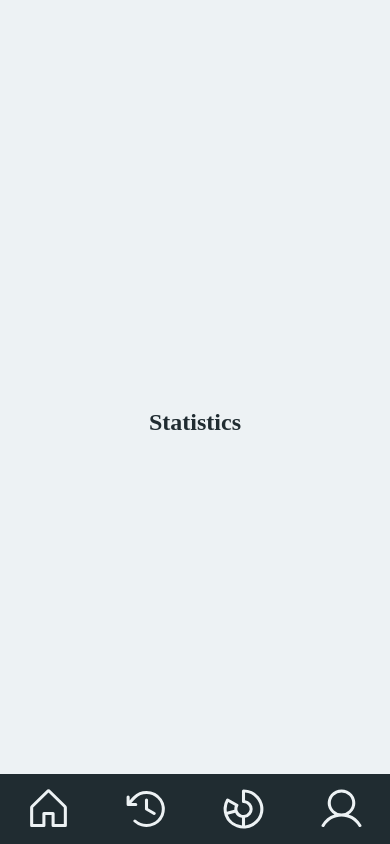
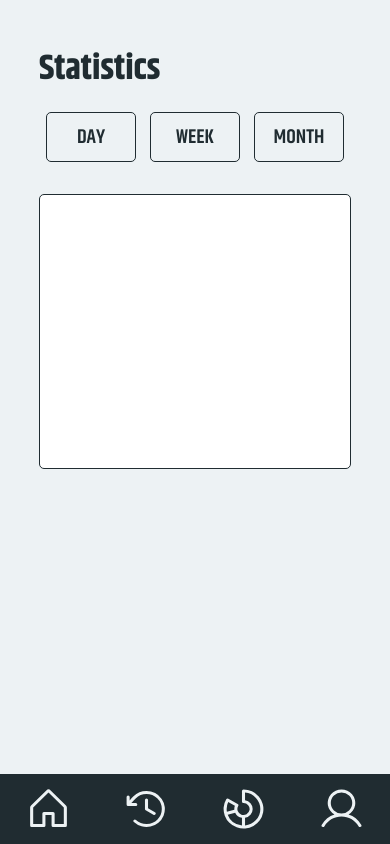
Before and after one commit to vickyfrosties/StatMind, a React (Vite) app: page /statistics in a window 390 px wide. Built offline with nearby package versions, Linux system fonts and the light colour scheme.

Commit message:
Design History, Statistics & Profile set ✅

```diff
--- /dev/null
+++ b/fonts.modules.css
@@ -0,0 +1,3 @@
+@import url("https://fonts.googleapis.com/css2?family=Khand:wght@300;400;500;600;700&display=swap");
+
+@import url("https://fonts.googleapis.com/css2?family=Overpass:ital,wght@0,100..900;1,100..900&display=swap");
--- /dev/null
+++ b/src/Components/HistoryPage/History.module.css
@@ -0,0 +1,51 @@
+* {
+    margin: 0;
+    padding: 0;
+    box-sizing: border-box;
+}
+
+body {
+    width: 100%;
+    min-height: 100vh;
+}
+
+@media (min-width: 390px) and (max-width: 550px) {
+    .main_section {
+        /* border: 2px solid red; */
+        width: 80vw;
+        height: 90vh;
+        /* min-height: 80vh; */
+        display: flex;
+        flex-direction: column;
+        /* justify-content: space-around; */
+
+        .title {
+            font-family: "Khand", sans-serif;
+            font-size: 35px;
+            margin-bottom: 1rem;
+        }
+
+        .buttons_container {
+            width: 100%;
+            display: flex;
+            justify-content: space-around;
+
+            button {
+                border: 1px solid #202C31;
+                border-radius: 5px;
+                background-color: #EDF2F4;
+                width: 90px;
+                height: 50px;
+                color: #202C31;
+                font-family: "Khand", sans-serif;
+                font-size: 20px;
+                font-weight: 600;
+            }
+        }
+    }
+
+    .snd_section {
+        width: 100%;
+        border: 1px solid blue;
+    }
+}
--- a/src/Components/HistoryPage/HistoryPage.jsx
+++ b/src/Components/HistoryPage/HistoryPage.jsx
@@ -1,10 +1,30 @@
 import MainMenu from "../../Containers/Menu/MainMenu";
+import "/fonts.modules.css";
+import styles from "./History.module.css";
 
 const HistoryPage = () => {
+  const handleClick = (e) => {
+    const value = e.target.value;
+    console.log(value);
+  };
 
   return (
     <>
-      <h2>History</h2>
+      <section className={styles.main_section}>
+        <h2 className={styles.title}>History</h2>
+        <div className={styles.buttons_container}>
+          <button value={"DAY"} onClick={handleClick}>DAY</button>
+          <button value={"WEEK"} onClick={handleClick}>WEEK</button>
+          <button value={"MONTH"} onClick={handleClick}>MONTH</button>
+        </div>
+
+        <section className={styles.snd_section}>
+          <div>
+            dqsdqsd
+          </div>
+        </section>
+
+      </section>
       <MainMenu />
     </>
   );
--- a/src/Components/Profile/Profile.jsx
+++ b/src/Components/Profile/Profile.jsx
@@ -1,11 +1,23 @@
 import MainMenu from "../../Containers/Menu/MainMenu";
+import styles from "./Profile.module.css";
+import "/fonts.modules.css";
 
 const Profile = () => {
 
   return (
     <>
-      <img src="/Icons/user.svg" alt="Profile Icon" />
-      <p>Mhalla Sounia</p>
+      <section className={styles.section}>
+        <div className={styles.infos}>
+          <div className={styles.first_block}>
+            <svg xmlns="http://www.w3.org/2000/svg" width="72" height="72" fill="#202C31" viewBox="0 0 256 256"><path d="M128,24A104,104,0,1,0,232,128,104.11,104.11,0,0,0,128,24ZM74.08,197.5a64,64,0,0,1,107.84,0,87.83,87.83,0,0,1-107.84,0ZM96,120a32,32,0,1,1,32,32A32,32,0,0,1,96,120Zm97.76,66.41a79.66,79.66,0,0,0-36.06-28.75,48,48,0,1,0-59.4,0,79.66,79.66,0,0,0-36.06,28.75,88,88,0,1,1,131.52,0Z"></path>
+            </svg>
+            <h2>Sounia</h2>
+          </div>
+
+          <svg xmlns="http://www.w3.org/2000/svg" width="62" height="62" fill="#FDD012" viewBox="0 0 256 256"><path d="M128,24A104,104,0,1,0,232,128,104.11,104.11,0,0,0,128,24Zm0,192a88,88,0,1,1,88-88A88.1,88.1,0,0,1,128,216ZM80,108a12,12,0,1,1,12,12A12,12,0,0,1,80,108Zm96,0a12,12,0,1,1-12-12A12,12,0,0,1,176,108Zm-1.07,48c-10.29,17.79-27.4,28-46.93,28s-36.63-10.2-46.92-28a8,8,0,1,1,13.84-8c7.47,12.91,19.21,20,33.08,20s25.61-7.1,33.07-20a8,8,0,0,1,13.86,8Z"></path>
+          </svg>
+        </div>
+      </section>
       <MainMenu />
     </>
   );
--- /dev/null
+++ b/src/Components/Profile/Profile.module.css
@@ -0,0 +1,44 @@
+* {
+    margin: 0;
+    padding: 0;
+    box-sizing: border-box;
+}
+
+body {
+    width: 100%;
+    height: 100vh;
+}
+
+@media (min-width: 390px) and (max-width: 550px) {
+    .section {
+        border: 2px solid red;
+        width: 80vw;
+        height: 80vh;
+    }
+
+    .infos {
+        width: 100%;
+
+        /* height: 150px; */
+        display: flex;
+        justify-content: space-around;
+        align-items: center;
+
+        .first_block {
+            width: 90%;
+            display: flex;
+            justify-content: flex-start;
+            align-items: center;
+            padding: 10px;
+        }
+
+        h2 {
+            padding: 10px;
+            font-family: "Khand", sans-serif;
+            font-weight: 600;
+            font-size: 35px;
+
+        }
+    }
+
+}
--- a/src/Components/RegisterForm/RegisterForm.jsx
+++ b/src/Components/RegisterForm/RegisterForm.jsx
@@ -1,5 +1,6 @@
-import { Link } from "react-router-dom";
+import { Link, useNavigate } from "react-router-dom";
 import styles from "./RegisterForm.module.css";
+import "/fonts.modules.css";
 import { useState } from "react";
 import axios from "axios";
 
@@ -8,6 +9,8 @@ const RegisterForm = () => {
   const [username, setUsername] = useState("");
   const [email, setEmail] = useState("");
   const [password, setPassword] = useState("");
+  // const navigate = useNavigate();
+
 
   const handleSubmit = async (e) => {
     e.preventDefault();
@@ -41,9 +44,9 @@ const RegisterForm = () => {
           <p>▪ at least one capital letter</p>
         </div>
 
-        <Link to="/" className={styles.register_confirmed}>
-          <button onClick={handleSubmit} type="submit">Register</button>
-        </Link>
+        {/* <Link to="/" className={styles.register_confirmed}> */}
+        <button className={styles.register_btn} onClick={handleSubmit} type="submit">Register</button>
+        {/* </Link> */}
 
         <p className={styles.redirection}>Already have an account ? <span className={styles.log_redirection}><Link to="/register">Login.</Link></span></p>
       </section>
--- a/src/Components/RegisterForm/RegisterForm.module.css
+++ b/src/Components/RegisterForm/RegisterForm.module.css
@@ -69,7 +69,9 @@ body {
       align-items: center;
       margin-top: 10rem;
 
-      button {
+    }
+
+    .register_btn {
       width: 250px;
       height: 35px;
       background-color: #202C31;
@@ -79,7 +81,6 @@ body {
       font-weight: 600;
       font-style: normal;
       font-size: 20px;
-      }
     }
 
     .redirection {
--- a/src/Components/Statistics/Statistics.jsx
+++ b/src/Components/Statistics/Statistics.jsx
@@ -1,10 +1,31 @@
 import MainMenu from "../../Containers/Menu/MainMenu";
+import "/fonts.modules.css";
+import styles from "./Statistics.module.css";
+import { useState } from "react";
+
 
 const Statistics = () => {
 
+  const handleClick = (e) => {
+    const value = e.target.value;
+    console.log(value);
+  };
+
   return (
     <>
-      <h2>Statistics</h2>
+      <section className={styles.main_section}>
+        <h2 className={styles.title}>Statistics</h2>
+
+        <div className={styles.buttons_container}>
+          <button value={"DAY"} onClick={handleClick}>DAY</button>
+          <button value={"WEEK"} onClick={handleClick}>WEEK</button>
+          <button value={"MONTH"} onClick={handleClick}>MONTH</button>
+        </div>
+
+        <section className={styles.stats_container}>
+
+        </section>
+      </section>
       <MainMenu />
     </>
   );
--- /dev/null
+++ b/src/Components/Statistics/Statistics.module.css
@@ -0,0 +1,52 @@
+* {
+    margin: 0;
+    padding: 0;
+    box-sizing: border-box;
+}
+
+body {
+    width: 100%;
+    height: 100vh;
+}
+
+@media (min-width: 390px) and (max-width: 550px) {
+
+    .main_section {
+        width: 80vw;
+        height: 90vh;
+        /* min-height: 80vh; */
+
+        .title {
+            font-family: "Khand", sans-serif;
+            font-size: 35px;
+            margin-bottom: 1rem;
+        }
+
+        .buttons_container {
+            width: 100%;
+            display: flex;
+            justify-content: space-around;
+
+            button {
+                border: 1px solid #202C31;
+                border-radius: 5px;
+                background-color: #EDF2F4;
+                width: 90px;
+                height: 50px;
+                color: #202C31;
+                font-family: "Khand", sans-serif;
+                font-size: 20px;
+                font-weight: 600;
+            }
+        }
+
+        .stats_container {
+            margin-top: 2rem;
+            border: 1px solid #202C31;
+            border-radius: 5px;
+            background-color: white;
+            width: 100%;
+            height: 275px;
+        }
+    }
+}
--- a/src/Containers/Footer/Footer.module.css
+++ b/src/Containers/Footer/Footer.module.css
@@ -14,7 +14,7 @@ body {
   bottom: 0;
   background-color: #202c31;
   width: 100%;
-  height: 140px;
+  height: 70px;
   display: flex;
   align-items: center;
   justify-content: center;
--- a/src/Containers/Header/Header.module.css
+++ b/src/Containers/Header/Header.module.css
@@ -12,7 +12,7 @@ body {
 .header {
   background-color: #202c31;
   width: 100%;
-  height: 140px;
+  height: 90px;
   display: flex;
 
 
@@ -22,8 +22,8 @@ body {
     align-items: center;
 
     img {
-      width: 120px;
-      height: 100%;
+      width: 100px;
+      /* height: 100%; */
       padding: 1.5rem;
     }
 
```
Also changed, not shown: public/Icons/user-circle.svg (added). Lines whose indentation alone changed are shown as unchanged.
